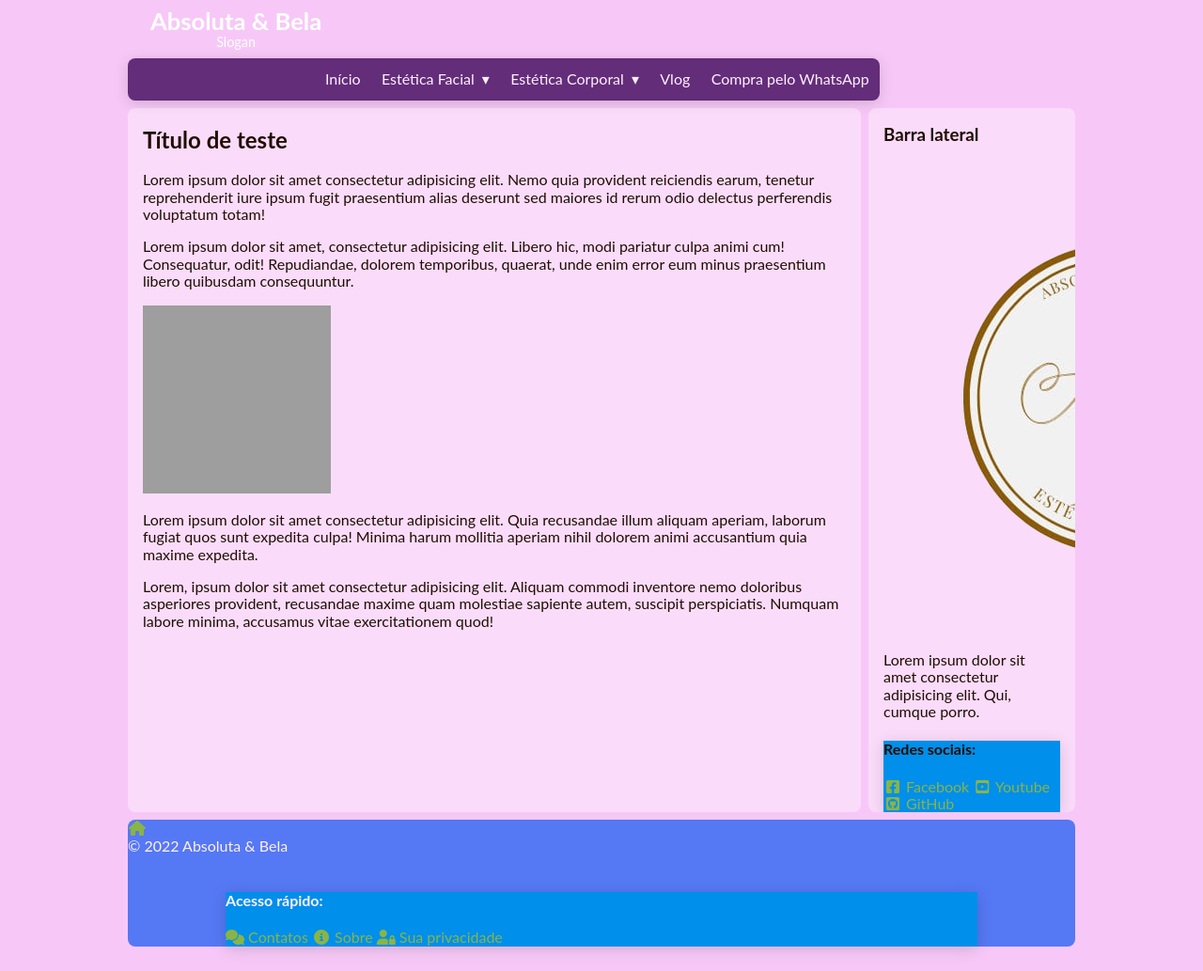
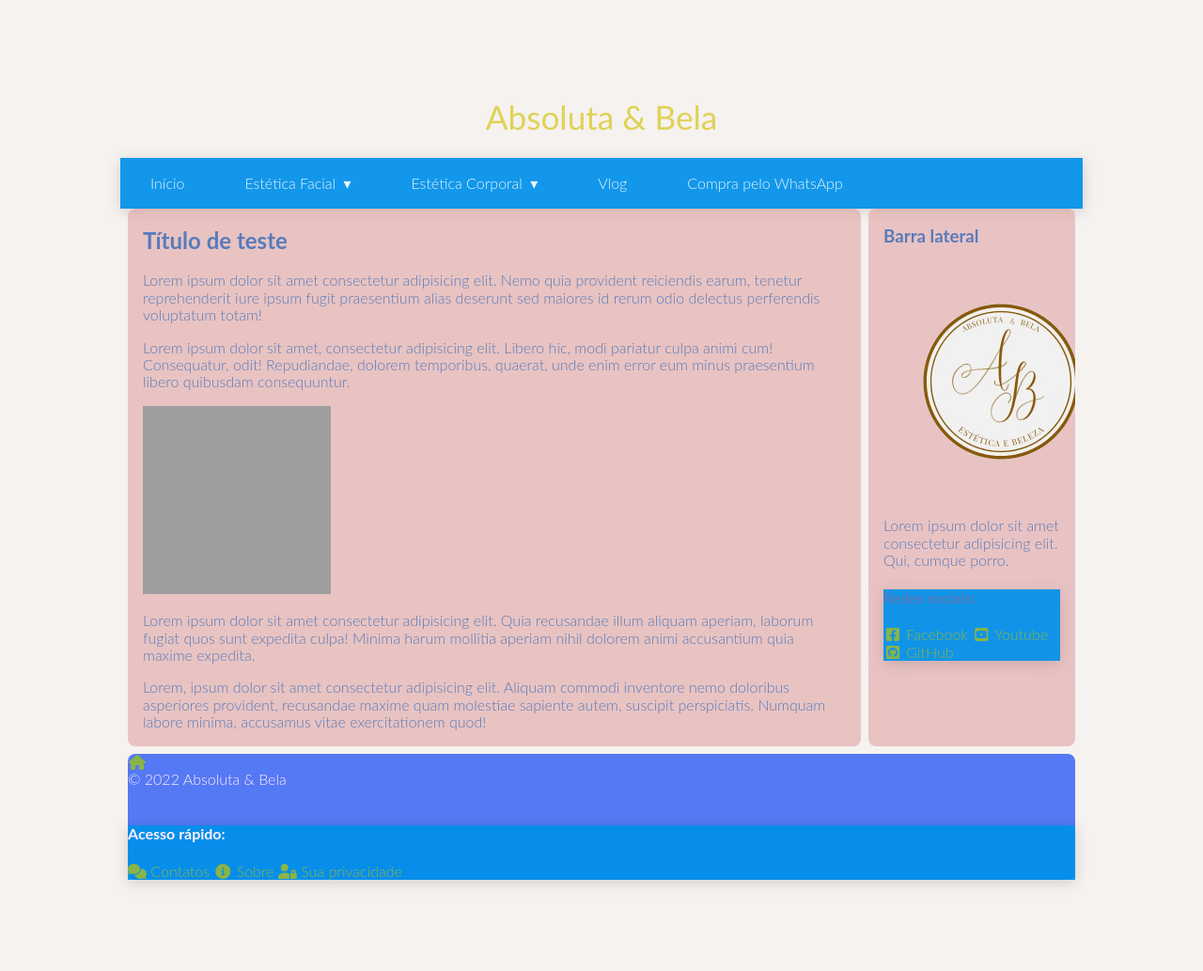
Before and after one commit to moraisvitoria/Flore-a, a PHP site: page / in a window 1280 px wide. Shown: the whole page at 94% size. After the commit the page ends 942 px from the top, so only its background shows below. Run offline with PHP 8.4, Linux system fonts and the light colour scheme; some libraries are stand-ins or nearby versions; grey boxes are pictures that could not be loaded.

Commit message:
Melhorando

```diff
--- a/index.html
+++ b/index.html
@@ -8,11 +8,7 @@
 
     <link rel="stylesheet" href="src/css/style.css">
 
-    <!--
-        2. Inclui Font Awesome pelo CDNJS.
-        Para saber mais sobre a Font Awesome, acesse
-        https://fontawesome.com/docs
-    -->
+
     <link rel="stylesheet" href="https://cdnjs.cloudflare.com/ajax/libs/font-awesome/6.2.0/css/all.min.css">
 
 </head>
@@ -33,7 +29,6 @@
 
             <h1>
                 Absoluta & Bela
-                <small>Slogan </small>
             </h1>
 
         </header>
@@ -98,7 +93,7 @@
                     e facilitar a construção do layout.
                 -->
                 <h3>Barra lateral</h3>
-                <img src="/src/imagens/logo-site.png" alt="logotipo">
+                <img src="/src/imagens/logo-site.png" width="250" height="250" alt="logotipo" class="logotipo">
                 <p>Lorem ipsum dolor sit amet consectetur adipisicing elit. Qui, cumque porro.</p>
 
                 <nav>
--- a/src/css/style.css
+++ b/src/css/style.css
@@ -7,7 +7,25 @@
     outline: none;
 }
 
-html, body {
+body {
+    -moz-osx-font-smoothing:grayscale;
+    -ms-flex-direction:column;
+    -webkit-box-direction:normal;
+    -webkit-box-orient:vertical;
+    -webkit-font-smoothing:antialiased;
+    background:#eceecc;
+    color:rgb(88, 123, 187);
+    display:flex;
+    flex-direction:column;
+    font-family:'Lato', sans-serif;
+    font-size: 16px;
+    font-weight:300;
+    margin:0;
+    min-height:100vh;
+    padding:5%;
+    }
+
+/*html, body {
     position: relative;
     margin: 0;
     padding: 0;
@@ -16,7 +34,7 @@ html, body {
     font-family: 'Lato', sans-serif;
     font-size: 16px;
     color: rgb(33, 13, 1);
-}
+}*/
 
 /*Links**/
 a {
@@ -28,8 +46,8 @@ a {
 
 nav {
 	margin: 0 auto;
-	max-width: 800px;
-	background: #008Fea;
+	max-width: 1024px;
+	background: #0090eaec;
 	box-shadow:0 3px 15px rgba(0,0,0,.15);
 }
 
@@ -99,11 +117,11 @@ nav ul li ul li a:hover, nav ul li ul li a:focus {
 
 body {
     background-attachment: fixed;
-    background-color: rgba(238, 129, 238, 0.432);
+    background-color: rgba(241, 237, 234, 0.705);
     /*background-image: url()*/
     background-position: center;
-    background-repeat: no-repeat;
-    background-size: cover;
+    /*background-repeat: no-repeat;
+    background-size: cover;*/
 }
 
 /* wrap */
@@ -118,26 +136,27 @@ body {
 
 /*Cabeçalho*/
 
- #wrap>header {
-    text-align: center;
-    margin: .5rem;
-    background-attachment: fixed;
-    display: flex;
-}
+ /*#wrap>header a h1 {
+    font-weight: 200;
+	font-size: 2.2rem;
+	color: rgba(179, 70, 70, 0.74);
+	text-align: center;
+}*/
 
 #wrap>header a {
     display: block;
     font-size: 4rem;
-    color: rgb(82, 0, 82);
+    color: rgb(180, 171, 223);
     padding: .5rem 1rem .5rem .5rem;
     -webkit-text-stroke: 2px rgb(232, 201, 232);
 }
 
 #wrap>header h1 {
-    margin: 0;
-    font-size: 1.6rem;
-    color: rgb(255, 255, 255);
-    text-align: center;
+    font-family: 'Gill Sans', 'Gill Sans MT', Calibri, 'Trebuchet MS', sans-serif ;
+    font-weight: 200;
+	font-size: 2.2rem;
+	color: rgb(224, 210, 85);
+	text-align: center;
 }
 
 #wrap>header small {
@@ -150,7 +169,7 @@ body {
  * Menu principal *
  ******************/
 
-#wrap>nav {
+/*#wrap>nav {
     background-color: rgb(99, 45, 121);
     border-radius: .5rem;
     margin: .5rem;
@@ -183,7 +202,7 @@ body {
 #wrap>nav span {
     display: block;
     margin-top: .3rem;
-}
+}*/
 
 /* Menu principal responsivo */
 
@@ -207,8 +226,9 @@ body {
     flex-direction: column;
 }
 
+
 #wrap>main article, #wrap>main aside {
-    background-color: rgba(255, 255, 255, 0.352);
+    background-color: rgba(223, 161, 161, 0.568);
     border-radius: .5rem;
     overflow: auto;
     margin: 0 .5rem;
```
